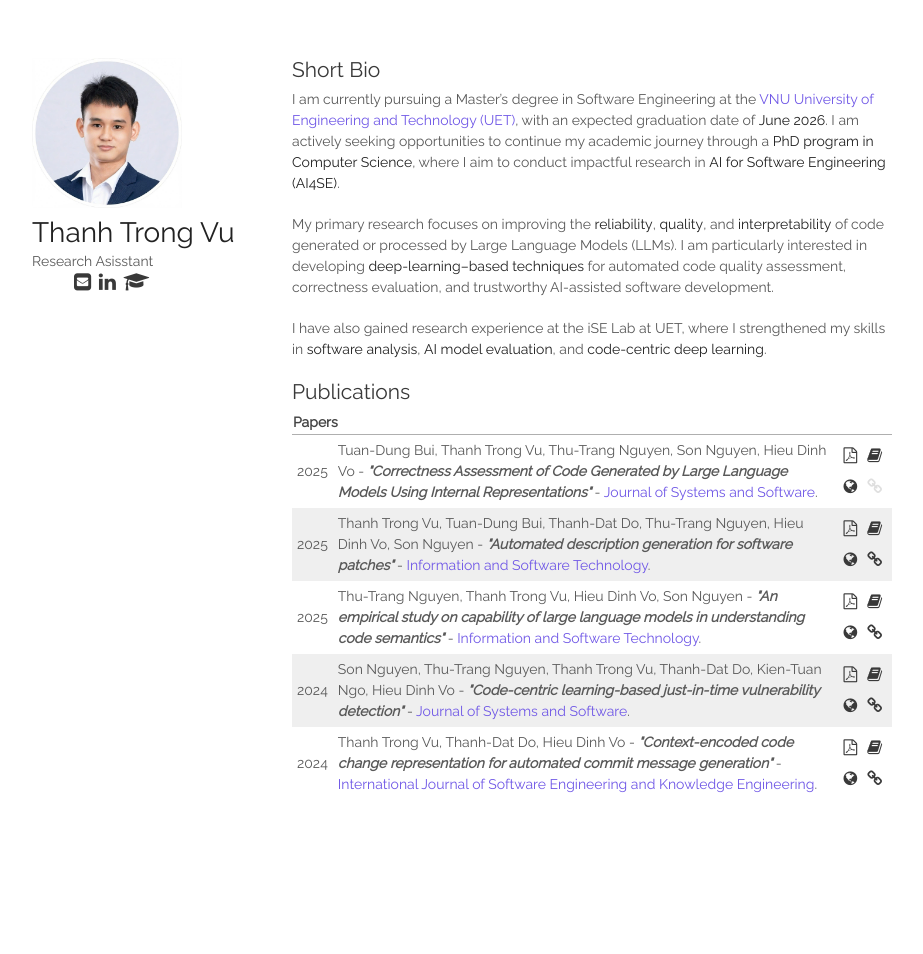
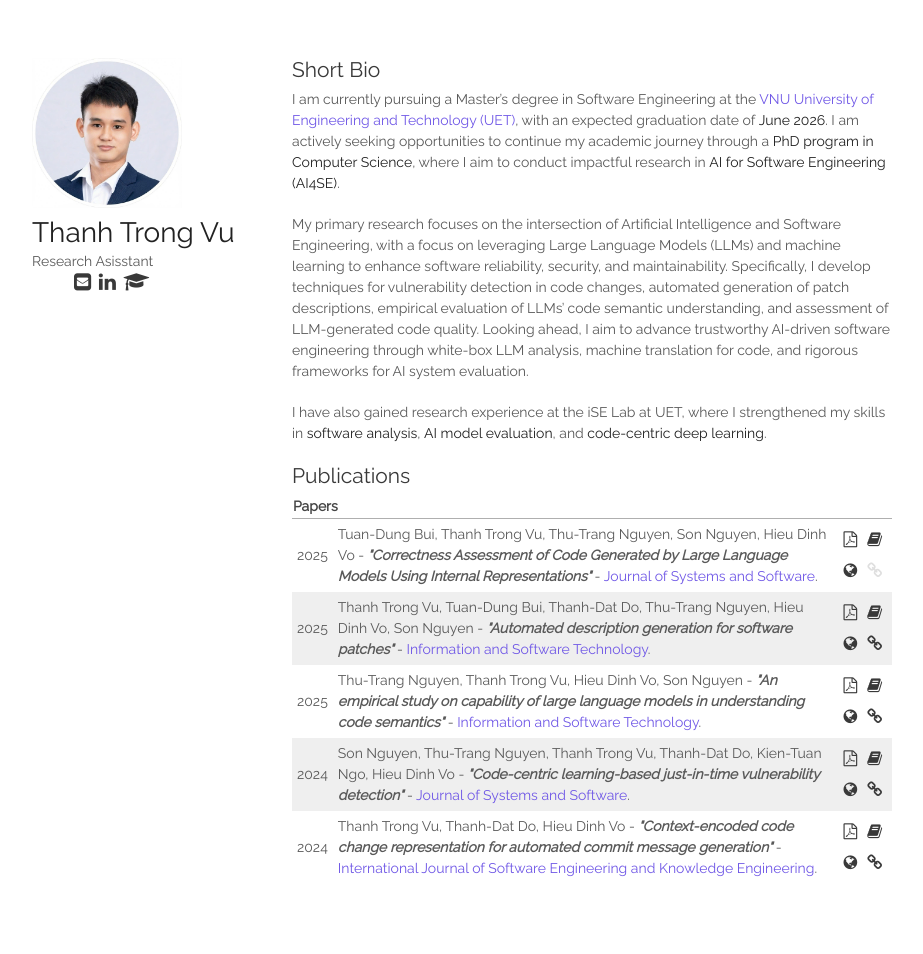
Before and after one commit to thanhtlx/thanhtlx.github.io, a Jekyll site: the page built from index.html, in a window 1280 px wide. Shown: the whole page, without its empty margins (178-1101 px from the left). Built offline with Jekyll 4.4.1, drawn with Linux system fonts in a browser that asks for light colours; before the commit the page ends 900 px from its top, so only the background shows below that.

Commit message:
update bio

```diff
--- a/_includes/bio.html
+++ b/_includes/bio.html
@@ -7,10 +7,13 @@
     to conduct impactful research in <strong>AI for Software Engineering (AI4SE)</strong>.
 </p>
 <p>
-    My primary research focuses on improving the <strong>reliability</strong>, <strong>quality</strong>, and
-    <strong>interpretability</strong> of code generated or processed by Large Language Models (LLMs).
-    I am particularly interested in developing <strong>deep-learning–based techniques</strong> for
-    automated code quality assessment, correctness evaluation, and trustworthy AI-assisted software development.
+    My primary research focuses on the intersection of Artificial Intelligence and Software Engineering,
+    with a focus on leveraging Large Language Models (LLMs) and machine learning to enhance software
+    reliability, security, and maintainability. Specifically, I develop techniques for vulnerability detection in
+    code changes, automated generation of patch descriptions, empirical evaluation of LLMs’ code semantic
+    understanding, and assessment of LLM-generated code quality. Looking ahead, I aim to advance
+    trustworthy AI-driven software engineering through white-box LLM analysis, machine translation for
+    code, and rigorous frameworks for AI system evaluation.
 </p>
 <p>
     I have also gained research experience at the
```
